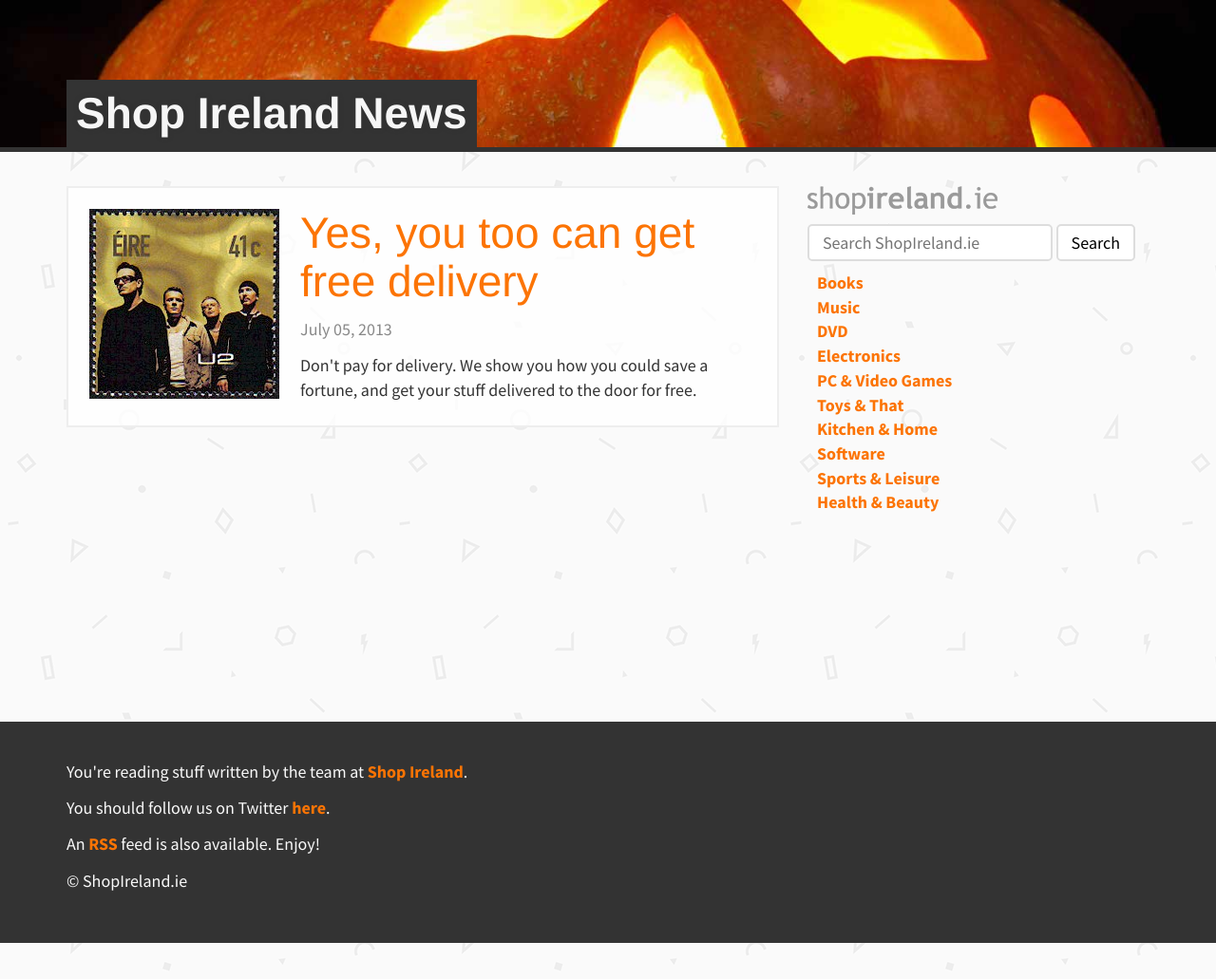
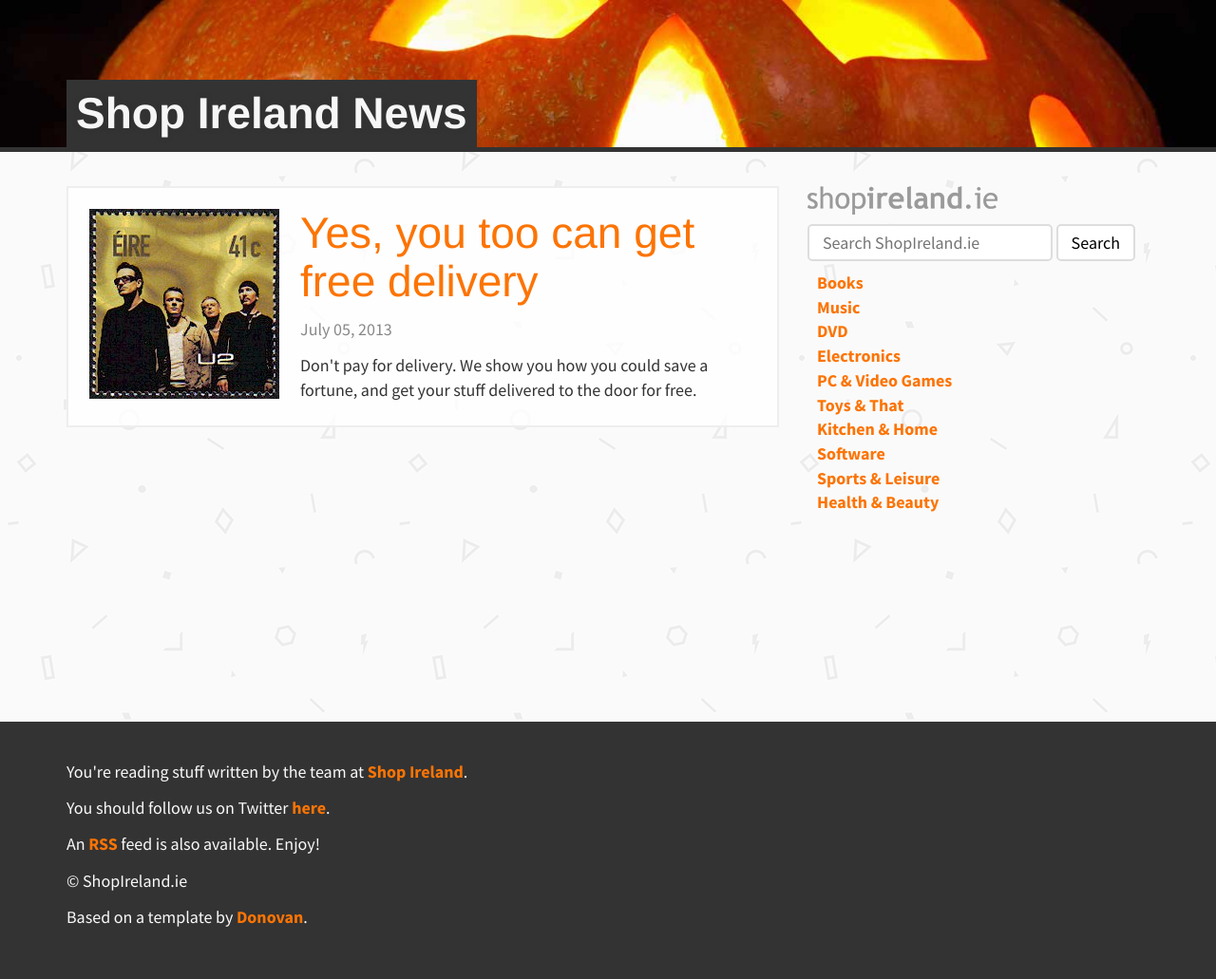
Before and after one commit to donovanh/ideas.shopireland.ie, a Jekyll site: the page built from index.html, in a window 1280 px wide. Shown: the whole page at 95% size. Built offline with Jekyll 4.4.1, drawn with Linux system fonts in a browser that asks for light colours; nearby versions of some CDN libraries; the list of posts is cut into pages by our own code.

```diff
--- a/_layouts/default.html
+++ b/_layouts/default.html
@@ -59,6 +59,7 @@
       <p>You should follow us on Twitter <a href="http://twitter.com/shopirel">here</a>.</p>
       <p>An <a href="/feed.xml">RSS</a> feed is also available. Enjoy!</p>
       <p>&copy; ShopIreland.ie</p>
+      <p>Based on a template by <a href="http://hop.ie/blog/blog-in-a-day-1">Donovan</a>.</p>
     </section>
   </footer>
 
```
